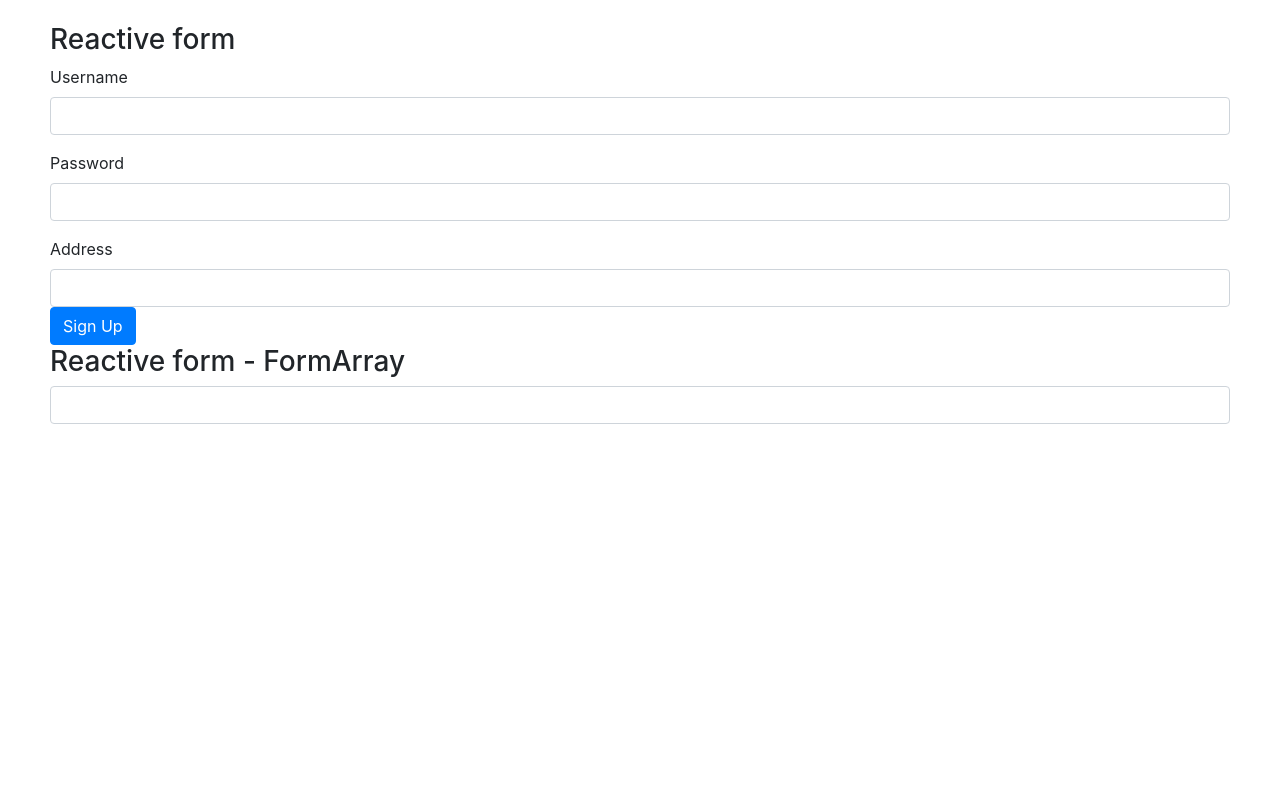
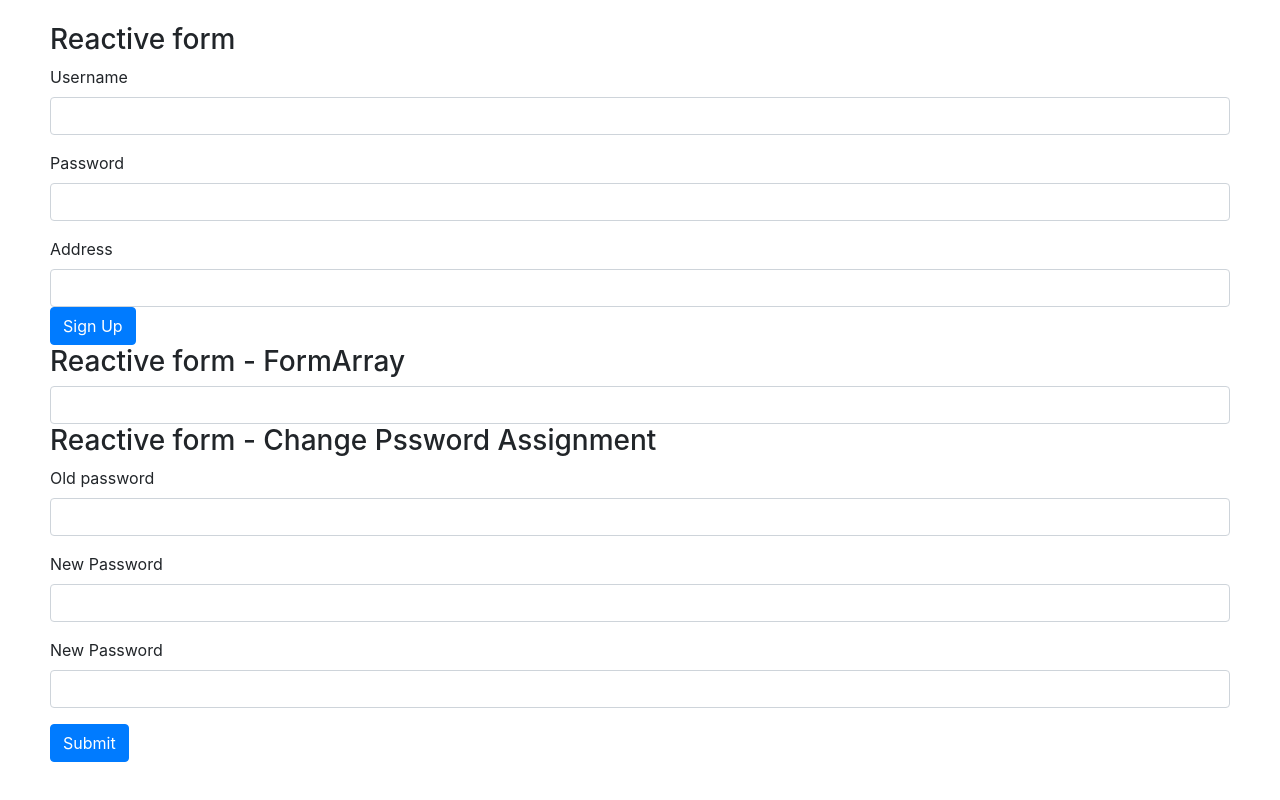
Before and after one commit to youssef-ali/AngularCourseSamples, an Angular app: page / in a window 1280 px wide. Shown: the part 1463-2263 px from the top of the page. Before the commit the page ends 1937 px from the top, so only its background shows below. Built offline with nearby package versions, Linux system fonts and the light colour scheme.

Commit message:
Change password assignment

```diff
--- a/src/app/app.component.html
+++ b/src/app/app.component.html
@@ -47,3 +47,7 @@
 <!--Reactive form - FormArray-->
 <h3>Reactive form - FormArray</h3>
 <new-course-form></new-course-form>
+
+<!--Reactive form - Change Password Assignment -->
+<h3>Reactive form - Change Pssword Assignment</h3>
+<change-password></change-password>
--- a/src/app/app.module.ts
+++ b/src/app/app.module.ts
@@ -19,6 +19,7 @@ import { InputFormatDirective } from './input-format.directive';
 import { ContactFormComponent } from './contact-form/contact-form.component';
 import { SignupFormComponent } from './signup-form/signup-form.component';
 import { NewCourseFormComponent } from './new-course-form/new-course-form.component';
+import { ChangePasswordComponent } from './change-password/change-password.component';
 
 @NgModule({
   declarations: [
@@ -35,6 +36,7 @@ import { NewCourseFormComponent } from './new-course-form/new-course-form.compon
     ContactFormComponent,
     SignupFormComponent,
     NewCourseFormComponent,
+    ChangePasswordComponent,
   ],
   imports: [
     BrowserModule,
--- /dev/null
+++ b/src/app/change-password/change-password.component.html
@@ -0,0 +1,40 @@
+<form [formGroup]="form">
+  <div class="form-group">
+    <label for="oldPAssword">Old password</label>
+      <input
+      type="password"
+      id="oldPassword"
+      class="form-control"
+      formControlName="oldPassword">
+      <div *ngIf="oldPassword.touched && oldPassword.invalid" class="alert alert-danger">
+        <div *ngIf="oldPassword.errors.required" >Old password is required</div>
+        <div *ngIf="oldPassword.errors.invalidOldPassword" >Old password is not valid</div>
+      </div>
+  </div>
+  <div class="form-group">
+    <label for="newPassword">New Password</label>
+    <input
+    type="password"
+    id="newPassword"
+    class="form-control"
+    formControlName = "newPassword">
+    <div *ngIf="newPassword.touched && newPassword.invalid" class="alert alert-danger">
+        <div *ngIf="newPassword.errors.required">New password is required</div>
+    </div>
+  </div>
+  <div class="form-group">
+      <label for="confirmPassword">New Password</label>
+      <input
+      type="password"
+      id="confirmPassword"
+      class="form-control"
+      formControlName="confirmPassword">
+    <div *ngIf="confirmPassword.touched && confirmPassword.invalid" class="alert alert-danger">
+      <div *ngIf="confirmPassword.errors.required">Confirm password is required</div>
+    </div>
+    <div *ngIf="confirmPassword.valid && form.invalid && form.errors.passwordsNotMatch" class="alert alert-danger">
+      Passwords don't match
+    </div>
+  </div>
+  <button class="btn btn-primary" type="submit">Submit</button>
+</form>
--- /dev/null
+++ b/src/app/change-password/change-password.component.ts
@@ -0,0 +1,31 @@
+import { Component, OnInit } from '@angular/core';
+import { FormGroup, FormControl, Validators, FormBuilder } from '@angular/forms';
+import { changePasswordValidators } from './change-password.validators';
+
+@Component({
+  selector: 'change-password',
+  templateUrl: './change-password.component.html',
+  styleUrls: ['./change-password.component.css']
+})
+export class ChangePasswordComponent{
+form: FormGroup;
+constructor(fb: FormBuilder){
+  this.form = fb.group({
+    oldPassword : new FormControl('',Validators.required, changePasswordValidators.validOldPassword),
+    newPassword: new FormControl('',Validators.required),
+    confirmPassword: new FormControl('',Validators.required)
+  },{
+    validator: changePasswordValidators.shouldBeMatch
+  })
+}
+
+  get oldPassword(){
+    return this.form.get("oldPassword");
+  }
+  get newPassword(){
+    return this.form.get("newPassword");
+  }
+  get confirmPassword(){
+    return this.form.get("confirmPassword");
+  }
+}
--- /dev/null
+++ b/src/app/change-password/change-password.validators.ts
@@ -0,0 +1,23 @@
+import { AbstractControl, ValidationErrors, FormGroup, FormControl } from '@angular/forms';
+
+export class changePasswordValidators{
+
+    static validOldPassword(control: AbstractControl){
+        return new Promise((resolve,reject)=> {
+                if(control.value !== "123")
+                    resolve({invalidOldPassword: true}) ;
+                else
+                    resolve(null);
+        })
+    }
+
+    static shouldBeMatch(control: AbstractControl){
+        let newPass = control.get("newPassword");
+        let confirmPass = control.get("confirmPassword");
+        if(newPass.value !== confirmPass.value)
+            return{passwordsNotMatch:true};
+        else
+            return null;
+    }
+
+}
```
Also changed, not shown: src/app/change-password/change-password.component.css (added), 1 other file (tests, documents, lock files or other folders).
